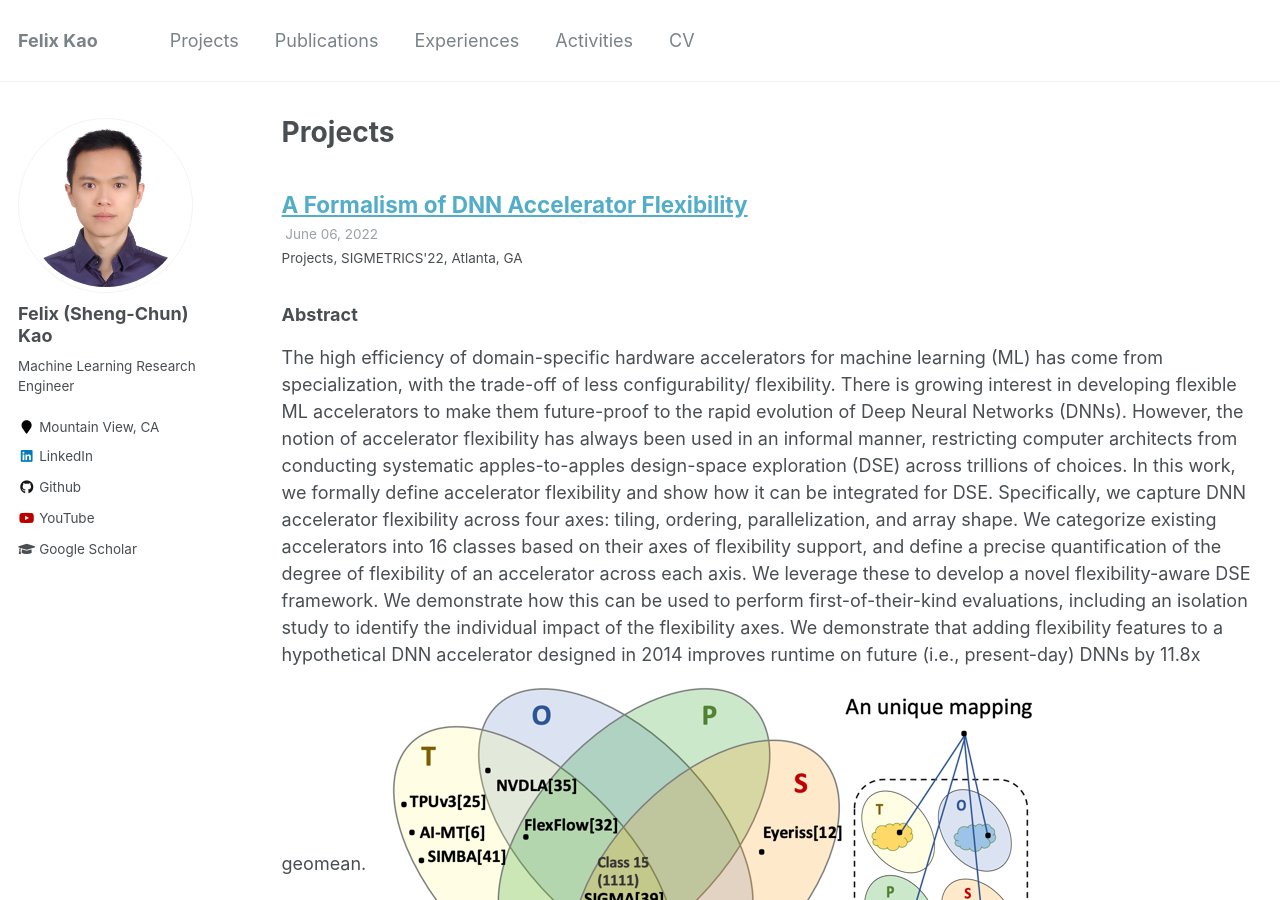
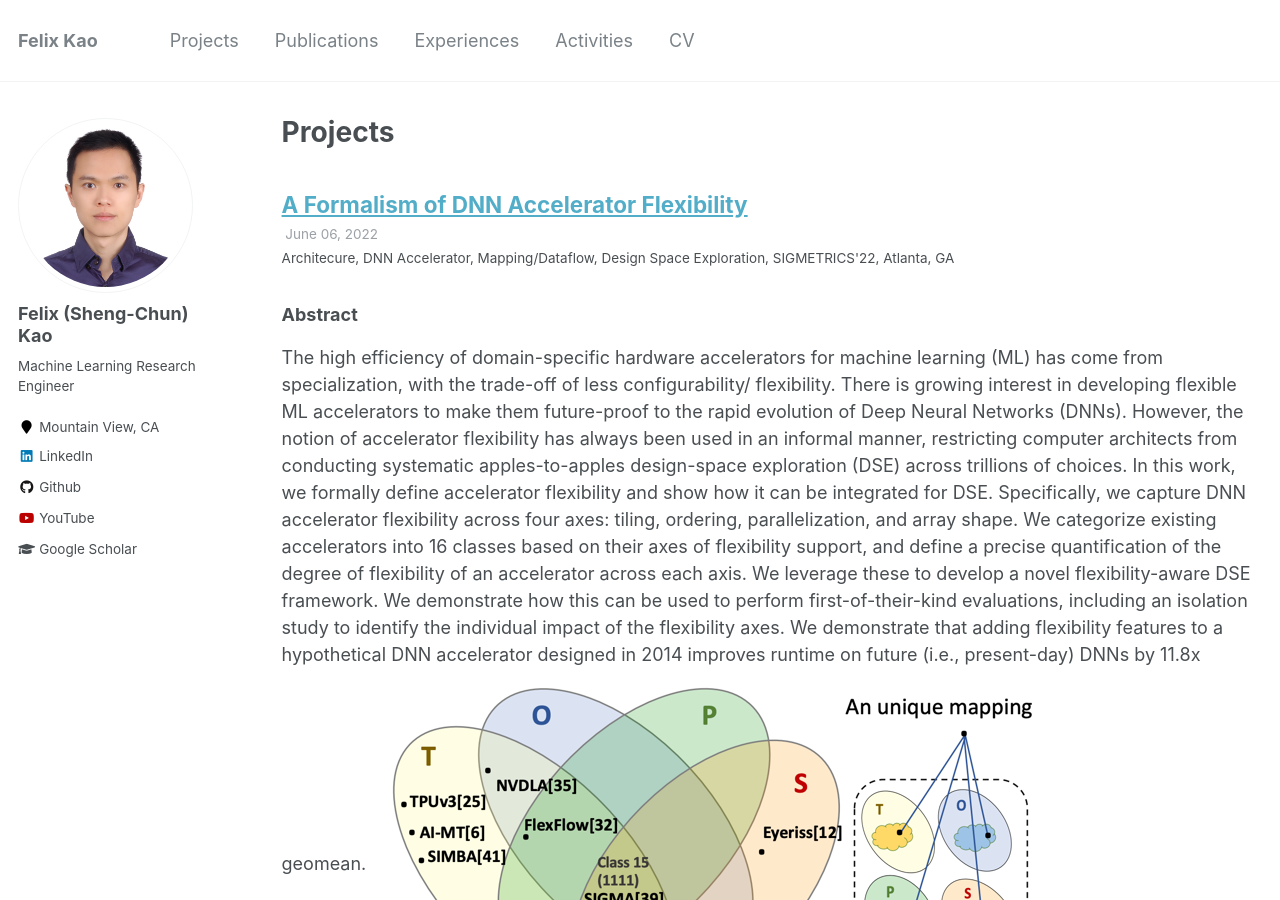
Before and after one commit to felix0901/felix, a Jekyll site: the page built from _pages/talks.html, in a window 1280 px wide and 900 px high. Built offline with Jekyll 4.4.1, drawn with Linux system fonts in a browser that asks for light colours.

Commit message:
Update 5-flexion.md

```diff
--- a/_talks/5-flexion.md
+++ b/_talks/5-flexion.md
@@ -1,7 +1,7 @@
 ---
 title: "A Formalism of DNN Accelerator Flexibility"
 collection: talks
-type: "Projects"
+type: "Architecure, DNN Accelerator, Mapping/Dataflow, Design Space Exploration"
 permalink: /talks/5-flexion
 venue: "SIGMETRICS'22"
 date: 2022-06-06
```
